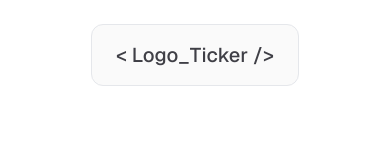
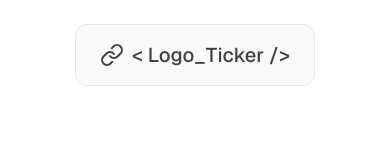
Before and after one commit to NurAlam123/sodium-ui, a Next.js app: page /ui in a window 390 px wide. Shown: the top 160 px of the page. Built offline with nearby package versions, Linux system fonts and the light colour scheme.

Commit message:
fix(title): make responsive for mobile

```diff
--- a/src/components/ui/Title.tsx
+++ b/src/components/ui/Title.tsx
@@ -58,7 +58,7 @@ const Title = ({ title, className }: TitleProps) => {
     >
       <motion.span
         ref={ref}
-        className="absolute left-0 translate-x-5 hidden cursor-pointer"
+        className="md:absolute md:left-0 md:translate-x-5 md:hidden cursor-pointer"
         onClick={copyToCilpboard}
       >
         <LinkIcon />
```
